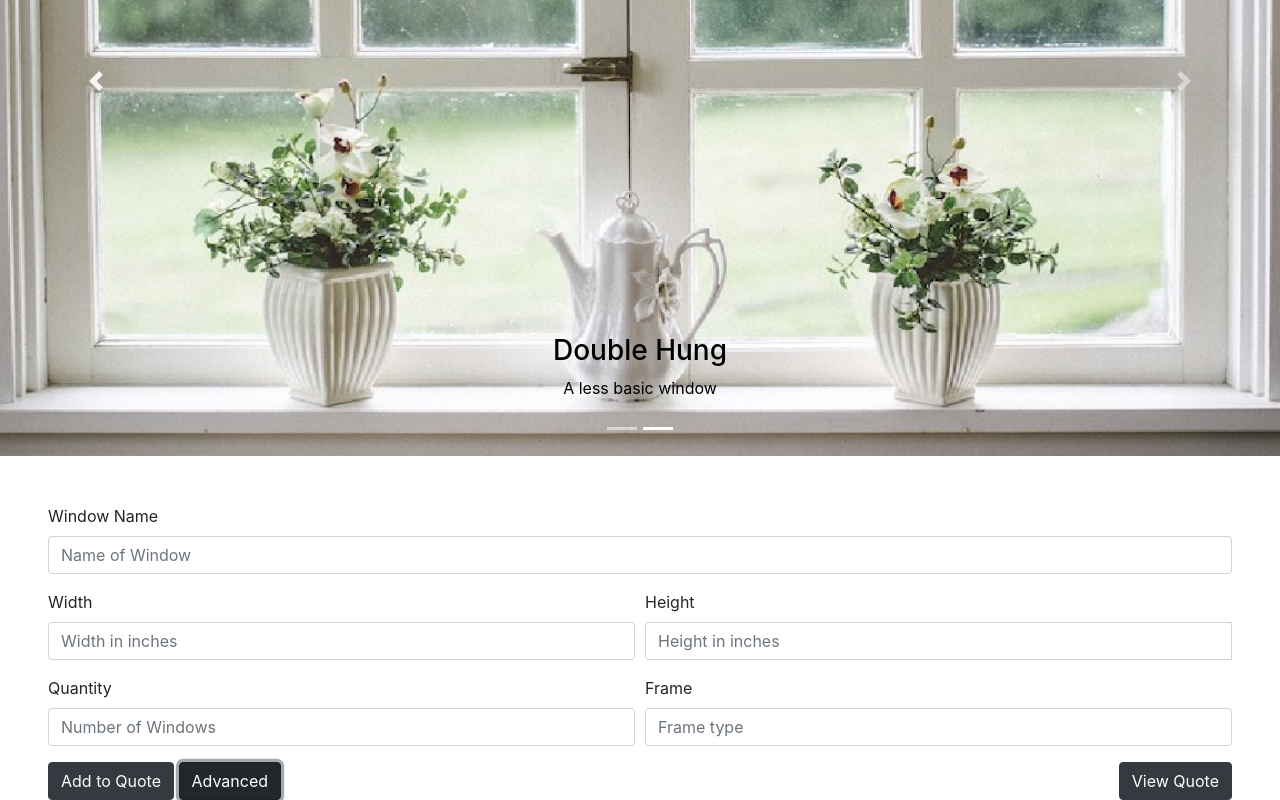
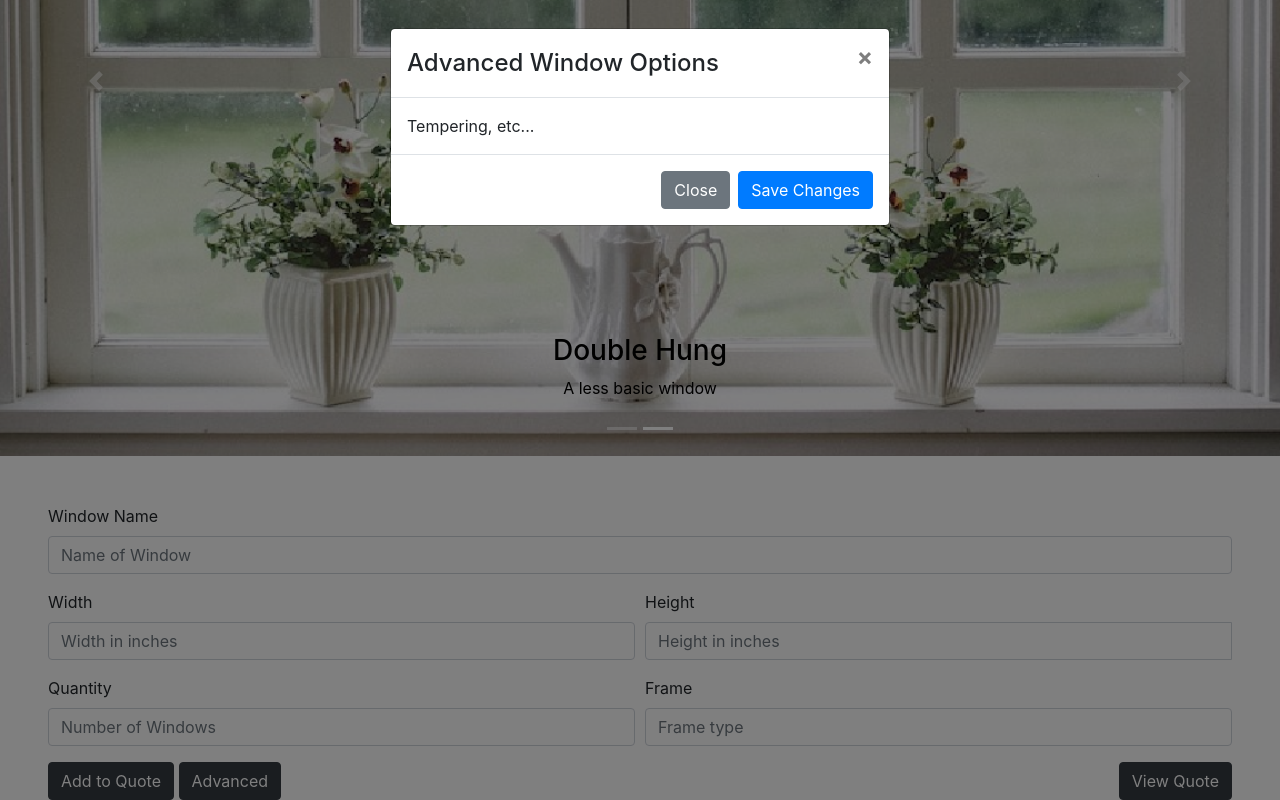
Before and after one commit to Window-Of-Opportunity/frontend_quoting, a React (Create React App) app in the folder quoting-system/: page /Add in a window 1280 px wide. Both pictures are taken after a click on the button "Advanced". Shown: the part 350-1150 px from the top of the page. Built offline with nearby package versions, Linux system fonts and the light colour scheme.

Commit message:
Added basic modal to advanced options.

```diff
--- a/quoting-system/src/views/Add/Add.js
+++ b/quoting-system/src/views/Add/Add.js
@@ -1,7 +1,7 @@
 import React, {useState} from 'react';
 import 'bootstrap/dist/css/bootstrap.min.css';
 import test from './test.png';
-import { InputGroup, Form, Col, Carousel, Button} from 'react-bootstrap';
+import { InputGroup, Form, Col, Carousel, Button, Modal} from 'react-bootstrap';
 
 function Add() {
   const [validated, setValidated] = useState(false);
@@ -15,6 +15,11 @@ function Add() {
 
     setValidated(true);
   };
+
+  const [show, setShow] = useState(false);
+
+  const handleClose = () => setShow(false);
+  const handleShow = () => setShow(true);
 
   return(
     <React.StrictMode>
@@ -105,10 +110,24 @@ function Add() {
           </Form.Group>
         </Form.Row>
         <Button variant="dark" type="submit">Add to Quote</Button>{' '}
-        <Button variant="dark">Advanced</Button>{' '}
+        <Button variant="dark" onClick={handleShow}>Advanced</Button>{' '}
         <Button href="./Cart" style={{ float: 'right' }} variant="dark">View Quote</Button>{' '}
       </Form>
       </div>
+      <Modal show={show} onHide={handleClose}>
+        <Modal.Header closeButton>
+          <Modal.Title>Advanced Window Options</Modal.Title>
+        </Modal.Header>
+        <Modal.Body>Tempering, etc...</Modal.Body>
+        <Modal.Footer>
+          <Button variant="secondary" onClick={handleClose}>
+            Close
+          </Button>
+          <Button variant="primary" onClick={handleClose}>
+            Save Changes
+          </Button>
+        </Modal.Footer>
+      </Modal>
     </React.StrictMode>
   );
 }
```
